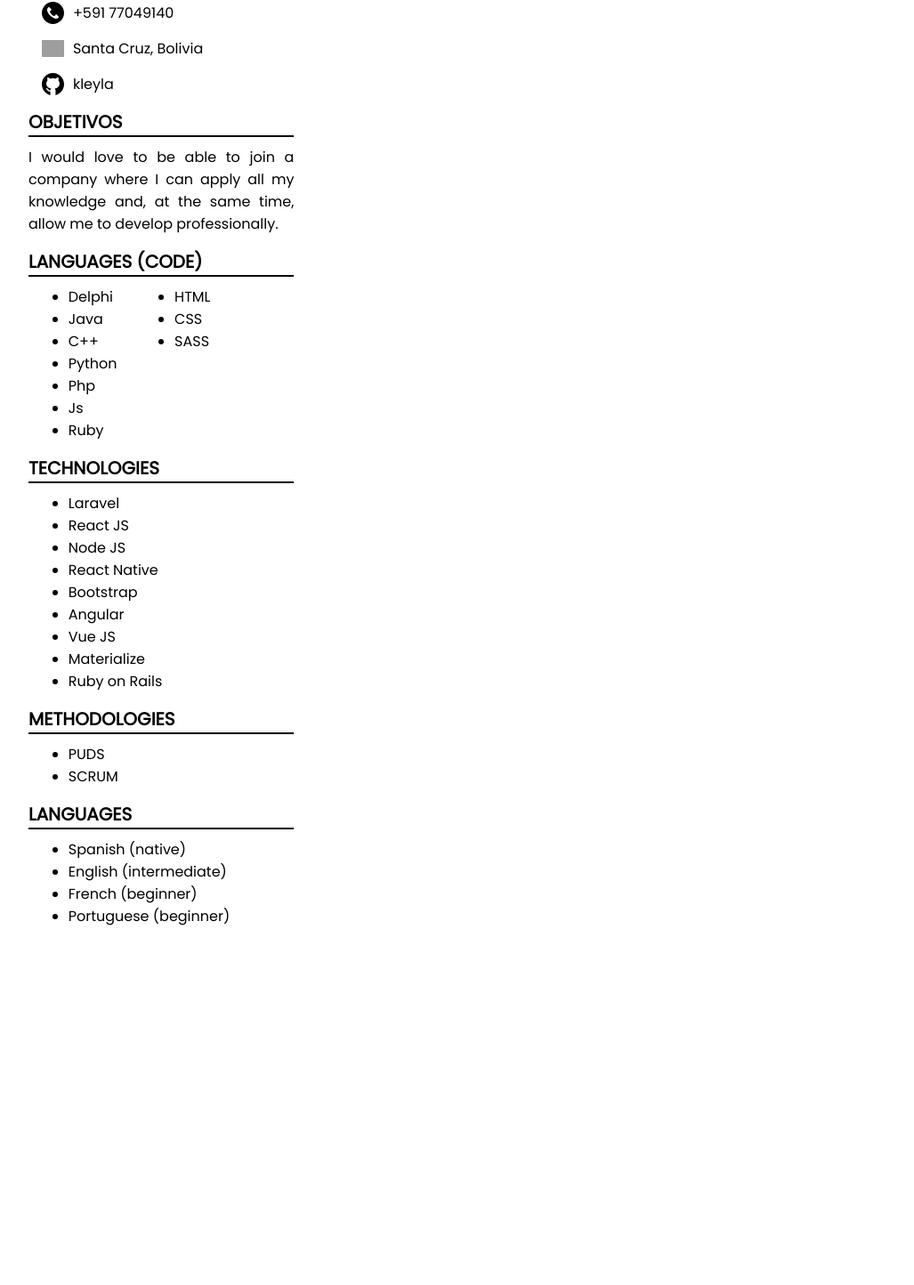
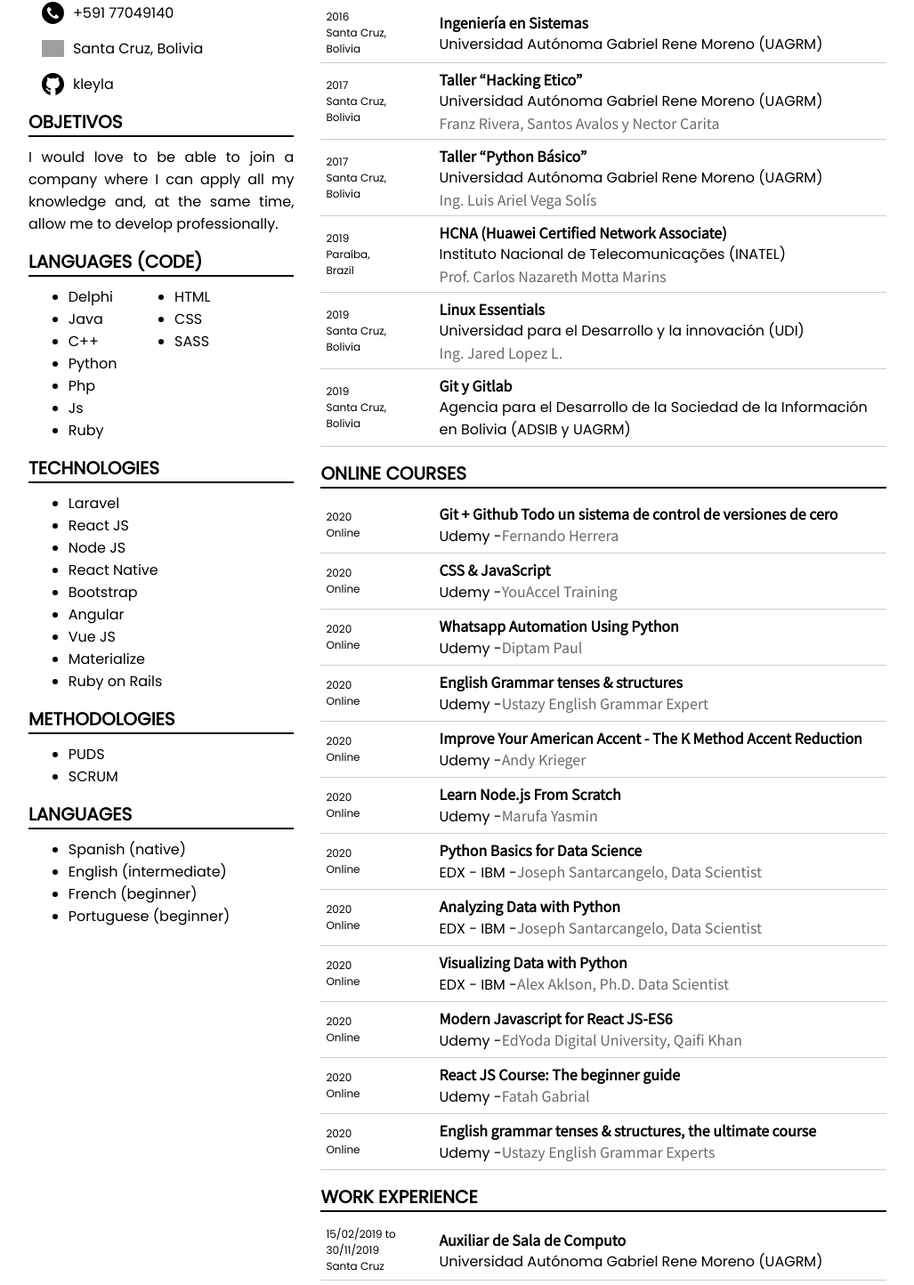
Before and after one commit to kleyla/cv, a React (Create React App) app: page / in a window 1280 px wide. Shown: the part 308-1752 px from the top of the page at 89% size, without its empty margins (126-1153 px from the left). Before the commit the page ends 1365 px from the top, so only its background shows below. Built offline with nearby package versions, Linux system fonts and the light colour scheme; grey boxes are pictures that could not be loaded.

Commit message:
right side

```diff
--- a/src/App.css
+++ b/src/App.css
@@ -104,3 +104,58 @@
   width: 80%;
   margin-left: 15%;
 }
+/* Right */
+.right {
+  width: 65%;
+  padding-right: 30px;
+}
+/* table */
+table {
+  width: 100%;
+  border-collapse: collapse;
+}
+table tr td {
+  border-bottom: 1px solid #ccc;
+  padding: 6px;
+}
+table tr td:nth-child(1) {
+  width: 20%;
+}
+.date-place {
+  font-size: 12px;
+}
+.course {
+  font-family: "Noto Sans JP", sans-serif;
+  font-weight: bold;
+  display: block;
+  color: #000;
+  text-decoration: none;
+}
+.course-link {
+  font-family: "Noto Sans JP", sans-serif;
+  font-weight: bold;
+  display: block;
+  color: #000;
+  text-decoration: none;
+}
+.course-link:hover {
+  cursor: pointer;
+  color: rgb(65, 65, 65);
+  text-decoration: underline;
+}
+.by {
+  font-family: "Noto Sans JP", sans-serif;
+  font-weight: bold;
+}
+.inline {
+  display: inline;
+}
+.instructor {
+  font-family: "Noto Sans JP", sans-serif;
+  color: #696969;
+  font-size: 16px;
+}
+.link {
+  color: #000;
+  text-decoration: none;
+}
--- a/src/App.js
+++ b/src/App.js
@@ -8,6 +8,9 @@
 import Technologies from "./components/Technologies";
 import Methodologies from "./components/Methodologies";
 import Languages from "./components/Languages";
+import Education from "./components/Education";
+import Courses from "./components/Courses";
+import Works from "./components/Works";
 
 function App() {
   return (
@@ -37,7 +40,20 @@
             <Languages />
           </div>
         </div>
-        <div className="right"></div>
+        <div className="right">
+          <div className="box">
+            <Subtitle text="education" />
+            <Education />
+          </div>
+          <div className="box">
+            <Subtitle text="online courses" />
+            <Courses />
+          </div>
+          <div className="box">
+            <Subtitle text="work experience" />
+            <Works />
+          </div>
+        </div>
       </main>
     </div>
   );
--- /dev/null
+++ b/src/components/Courses.jsx
@@ -0,0 +1,37 @@
+import React from "react";
+import { courses } from "./../data/courses";
+
+const Courses = () => {
+  return (
+    <table>
+      {courses.map((item, index) => {
+        return (
+          <tr>
+            <td>
+              <p className="date-place">
+                {item.year} <br />
+                {item.country}
+              </p>
+            </td>
+            <td>
+              <a
+                href={item.link}
+                className="course-link"
+                title="Show"
+                target="blank"
+              >
+                {item.name}
+              </a>
+              <p className="institution">
+                {item.institution} -
+                <span className="instructor">{item.instructor}</span>
+              </p>
+            </td>
+          </tr>
+        );
+      })}
+    </table>
+  );
+};
+
+export default Courses;
--- /dev/null
+++ b/src/components/Education.jsx
@@ -0,0 +1,44 @@
+import React from "react";
+import { education } from "./../data/education";
+
+const Education = () => {
+  return (
+    <table>
+      {education.map((item, index) => {
+        return (
+          <tr key={index}>
+            <td>
+              <p className="date-place">
+                {item.year} <br />
+                {item.city}, <br />
+                {item.country}
+              </p>
+            </td>
+            <td>
+              {item.link ? (
+                <a
+                  href={`${process.env.PUBLIC_URL}/assets/pdfs/${item.link}`}
+                  className="course-link"
+                  title="Show"
+                  target="blank"
+                >
+                  {item.course}
+                </a>
+              ) : (
+                <p className="course">{item.course}</p>
+              )}
+              <p className="institution">{item.institution}</p>
+              {item.instructor ? (
+                <p className="instructor">{item.instructor}</p>
+              ) : (
+                ""
+              )}
+            </td>
+          </tr>
+        );
+      })}
+    </table>
+  );
+};
+
+export default Education;
--- /dev/null
+++ b/src/components/Works.jsx
@@ -0,0 +1,27 @@
+import React from "react";
+import { works } from "./../data/works";
+
+const Works = () => {
+  return (
+    <table>
+      {works.map((item, index) => {
+        return (
+          <tr key={index}>
+            <td>
+              <p className="date-place">
+                {item.from} to {item.to} <br />
+                {item.city}
+              </p>
+            </td>
+            <td>
+              <p className="course">{item.position}</p>
+              <p className="institution">{item.company}</p>
+            </td>
+          </tr>
+        );
+      })}
+    </table>
+  );
+};
+
+export default Works;
--- /dev/null
+++ b/src/data/courses.js
@@ -0,0 +1,125 @@
+export const courses = [
+  //   {
+  //     year: 2019,
+  //     country: "Online",
+  //     name: "Administrador de Servidores",
+  //     institution: "Capacítate para el Empleo, Fundación Carlos Slim.",
+  //     link: "5-administrador-de-servidores.pdf",
+  //   },
+  {
+    year: 2020,
+    country: "Online",
+    name: "Git + Github Todo un sistema de control de versiones de cero",
+    institution: "Udemy",
+    instructor: "Fernando Herrera",
+    link:
+      "https://www.udemy.com/certificate/UC-09290007-c718-48b5-8abb-563776c85ce6/",
+  },
+  {
+    year: 2020,
+    country: "Online",
+    name: "CSS & JavaScript",
+    institution: "Udemy",
+    instructor: "YouAccel Training",
+    link:
+      "https://www.udemy.com/certificate/UC-d6397ed3-7082-4d9f-9944-785b017aefdc/",
+  },
+  {
+    year: 2020,
+    country: "Online",
+    name: "Whatsapp Automation Using Python",
+    institution: "Udemy",
+    instructor: "Diptam Paul",
+    link:
+      "https://www.udemy.com/certificate/UC-a018ef9e-9d47-49be-96e3-46685eef1e8b/",
+  },
+  {
+    year: 2020,
+    country: "Online",
+    name: "English Grammar tenses & structures",
+    institution: "Udemy",
+    instructor: "Ustazy English Grammar Expert",
+    link:
+      "https://www.udemy.com/certificate/UC-12a96216-746d-4dc6-a78b-a6df5c908fb3/",
+  },
+  {
+    year: 2020,
+    country: "Online",
+    name: "Improve Your American Accent - The K Method Accent Reduction",
+    institution: "Udemy",
+    instructor: "Andy Krieger",
+    link:
+      "https://www.udemy.com/certificate/UC-0c30070c-aef6-46e8-9e6a-ae0565ec6a85/",
+  },
+  {
+    year: 2020,
+    country: "Online",
+    name: "Learn Node.js From Scratch",
+    institution: "Udemy",
+    instructor: "Marufa Yasmin",
+    link:
+      "https://www.udemy.com/certificate/UC-4dc7010c-e976-49ef-9726-872308343088/",
+  },
+  {
+    year: 2020,
+    country: "Online",
+    name: "Python Basics for Data Science",
+    institution: "EDX - IBM",
+    instructor: "Joseph Santarcangelo, Data Scientist",
+    link:
+      "https://courses.edx.org/certificates/9ef4dcbc4d724b05a0182dcb50a61a7f",
+  },
+  {
+    year: 2020,
+    country: "Online",
+    name: "Analyzing Data with Python",
+    institution: "EDX - IBM",
+    instructor: "Joseph Santarcangelo, Data Scientist",
+    link:
+      "https://courses.edx.org/certificates/efcd11d0e21f4fa6b0e4a27792653c71",
+  },
+  {
+    year: 2020,
+    country: "Online",
+    name: "Visualizing Data with Python",
+    institution: "EDX - IBM",
+    instructor: "Alex Aklson, Ph.D. Data Scientist",
+    link:
+      "https://courses.edx.org/certificates/932263c2054a4e05862fd1732df09e9d",
+  },
+  {
+    year: 2020,
+    country: "Online",
+    name: "Modern Javascript for React JS-ES6",
+    institution: "Udemy",
+    instructor: "EdYoda Digital University, Qaifi Khan",
+    link:
+      "https://www.udemy.com/certificate/UC-fad7a0fe-3d9f-4e0f-a917-4bf228b4f01d/",
+  },
+  {
+    year: 2020,
+    country: "Online",
+    name: "React JS Course: The beginner guide",
+    institution: "Udemy",
+    instructor: "Fatah Gabrial",
+    link:
+      "https://www.udemy.com/certificate/UC-2d4ca52c-03b8-496d-a4b2-58cf25fac47f/",
+  },
+  {
+    year: 2020,
+    country: "Online",
+    name: "English grammar tenses & structures, the ultimate course",
+    institution: "Udemy",
+    instructor: "Ustazy English Grammar Experts",
+    link:
+      "https://www.udemy.com/certificate/UC-02ebf633-23ee-4686-9713-bbc9de39a56e/",
+  },
+  //   {
+  //     year: 2020,
+  //     country: "Online",
+  //     name: "",
+  //     institution: "",
+  //     instructor: "",
+  //     link: "",
+  //   },
+];
--- /dev/null
+++ b/src/data/education.js
@@ -0,0 +1,62 @@
+export const education = [
+  //   {
+  //     year: 2012,
+  //     city: "Santa Cruz",
+  //     country: "Bolivia",
+  //     course: "Secundaria",
+  //     institution: "Colegio Eugenia Ravasco",
+  //   },
+  {
+    year: 2016,
+    city: "Santa Cruz",
+    country: "Bolivia",
+    course: "Ingeniería en Sistemas",
+    institution: "Universidad Autónoma Gabriel Rene Moreno (UAGRM)",
+  },
+  {
+    year: 2017,
+    city: "Santa Cruz",
+    country: "Bolivia",
+    course: "Taller “Hacking Etico”",
+    institution: "Universidad Autónoma Gabriel Rene Moreno (UAGRM)",
+    instructor: "Franz Rivera, Santos Avalos y Nector Carita",
+    link: "1-certificado-hacking-etico.pdf",
+  },
+  {
+    year: 2017,
+    city: "Santa Cruz",
+    country: "Bolivia",
+    course: "Taller “Python Básico”",
+    institution: "Universidad Autónoma Gabriel Rene Moreno (UAGRM)",
+    instructor: "Ing. Luis Ariel Vega Solís",
+    link: "2-certificado-python-basico.pdf",
+  },
+  {
+    year: 2019,
+    city: "Paraíba",
+    country: "Brazil",
+    course: "HCNA (Huawei Certified Network Associate)",
+    institution: "Instituto Nacional de Telecomunicações (INATEL)",
+    instructor: "Prof. Carlos Nazareth Motta Marins",
+    link: "3-INATEL.pdf",
+  },
+  {
+    year: 2019,
+    city: "Santa Cruz",
+    country: "Bolivia",
+    course: "Linux Essentials",
+    institution: "Universidad para el Desarrollo y la innovación (UDI)",
+    instructor: "Ing. Jared Lopez L.",
+    link: "4-certificado-linux-essentials.pdf",
+  },
+  {
+    year: 2019,
+    city: "Santa Cruz",
+    country: "Bolivia",
+    course: "Git y Gitlab",
+    institution:
+      "Agencia para el Desarrollo de la Sociedad de la Información en Bolivia (ADSIB y UAGRM)",
+    instructor: "",
+    link: "6-Git-GitLab.pdf",
+  },
+];
--- /dev/null
+++ b/src/data/works.js
@@ -0,0 +1,19 @@
+export const works = [
+  {
+    from: "15/02/2019",
+    to: "30/11/2019",
+    city: "Santa Cruz",
+    country: "Bolivia",
+    position: "Auxiliar de Sala de Computo",
+    company: "Universidad Autónoma Gabriel Rene Moreno (UAGRM)",
+  },
+  {
+    from: "15/06/2020",
+    to: "the present",
+    city: "Santa Cruz",
+    country: "Bolivia",
+    position: "Auxiliar de Sala de Computo",
+    company: "Universidad Autónoma Gabriel Rene Moreno (UAGRM)",
+  },
+  //   { from: "", to: "", city: "", country: "", position: "", company: "" },
+];
```
Also changed, not shown: 1 other file (tests, documents, lock files or other folders).
